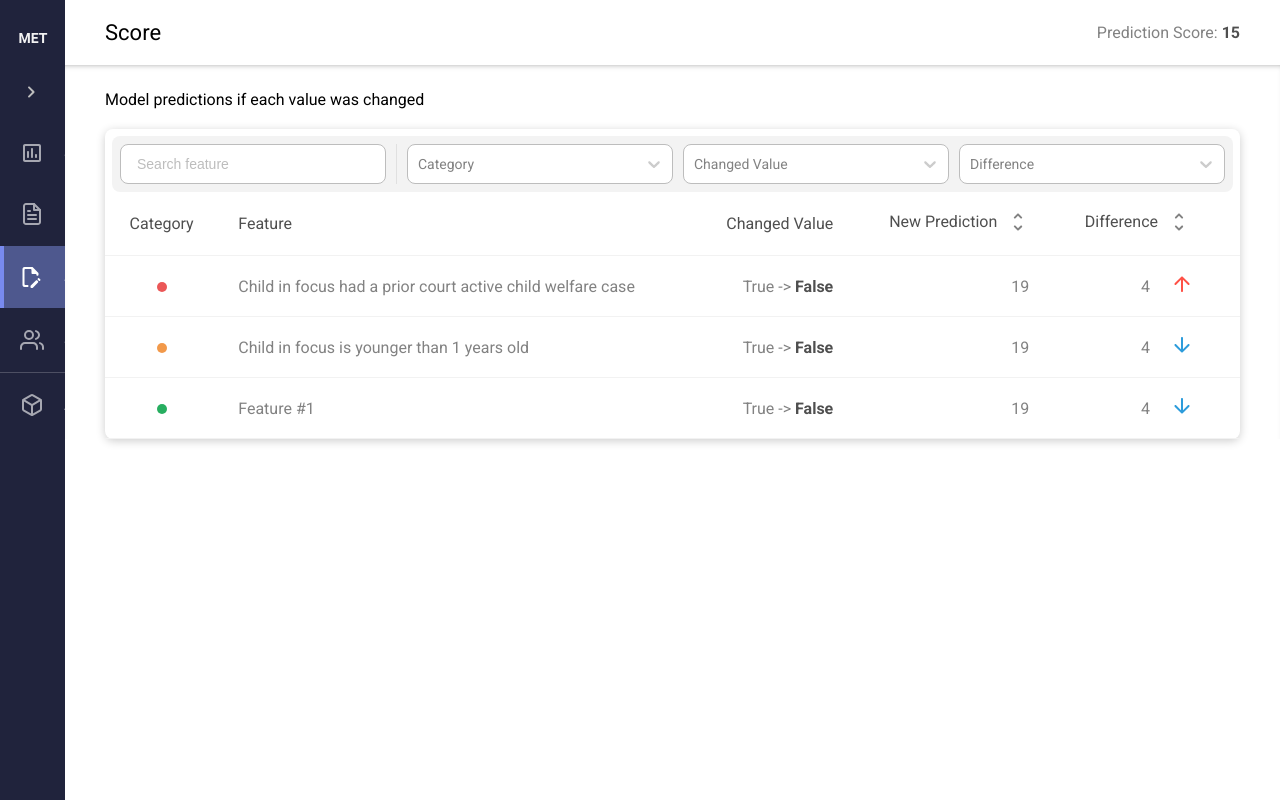
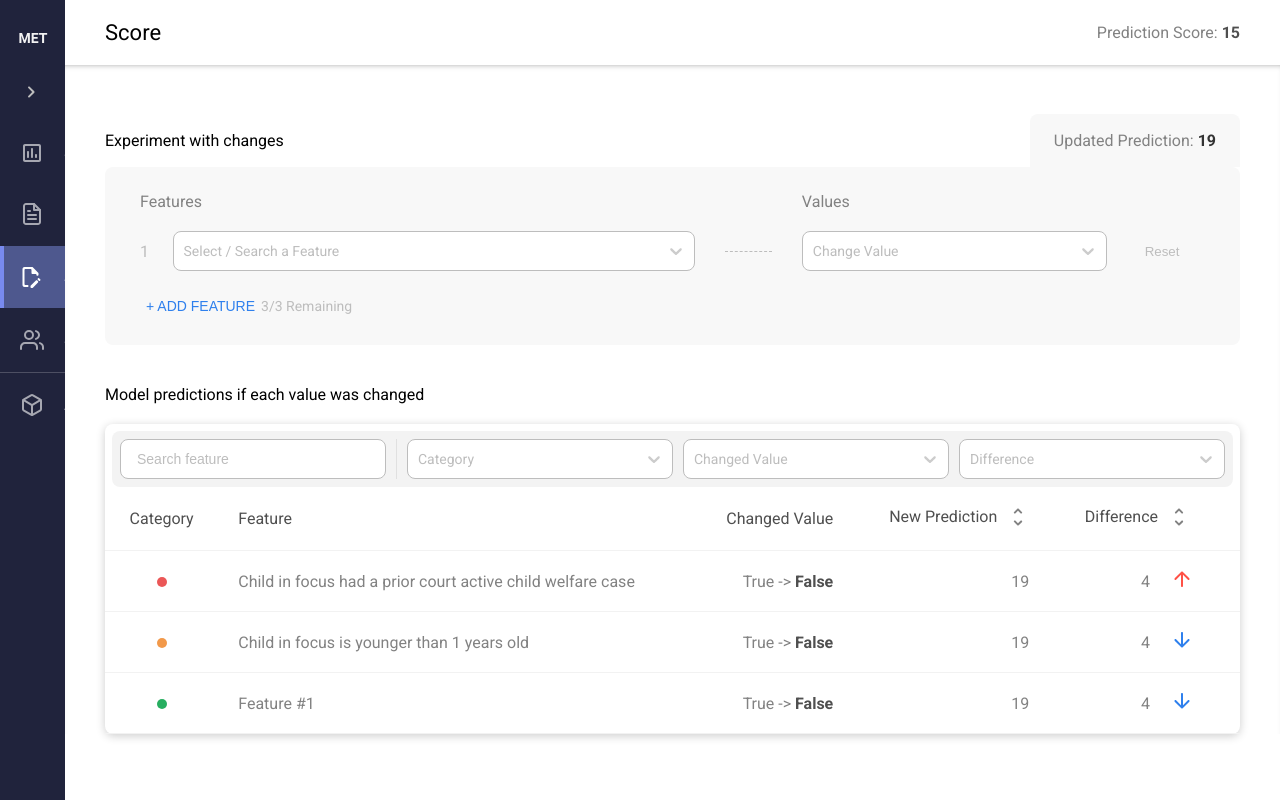
Before and after one commit to sibyl-dev/sibyl-api, a React (Create React App) app in the folder client/: page /sandbox in a window 1280 px wide. Built offline with nearby package versions, Linux system fonts and the light colour scheme.

Commit message:
Sandbox filters, near ready

```diff
--- a/client/src/App.js
+++ b/client/src/App.js
@@ -9,10 +9,11 @@ import './assets/sass/main.scss';
 class App extends Component {
   render() {
     const { isSidebarCollapsed } = this.props;
+    const dashContainerClassNames = isSidebarCollapsed ? 'dash-container full-width' : 'dash-container';
     return (
       <div className="main-wrapper">
         <Sidebar />
-        <div className={`dash-container ${isSidebarCollapsed && `full-width`}`}>
+        <div className={dashContainerClassNames}>
           <Header />
           <Dashboard />
         </div>
--- a/client/src/assets/sass/colors.scss
+++ b/client/src/assets/sass/colors.scss
@@ -6,3 +6,5 @@ $light-gray: #bdbdbd;
 $mauve: #788aef;
 $dark-gray: rgba(224, 224, 224, 0.4); //E0E0E0
 $mid-gray: #f2f2f2;
+$exp-bg: #f8f8f8;
+$light-blue: #2f80ed;
--- a/client/src/assets/sass/form.scss
+++ b/client/src/assets/sass/form.scss
@@ -13,3 +13,28 @@ input {
         color: $light-gray;
     }
 }
+
+button {
+    cursor: pointer;
+    outline: none;
+    &:disabled {
+        cursor: not-allowed;
+    }
+
+    &.clean {
+        border: none;
+        background: none;
+        &:hover {
+            background: none;
+        }
+    }
+
+    &.trash {
+        &:hover {
+            path {
+                fill: $dark-red;
+                transition: all 0.2s ease-in-out;
+            }
+        }
+    }
+}
--- a/client/src/assets/sass/main.scss
+++ b/client/src/assets/sass/main.scss
@@ -8,11 +8,13 @@
     width: 100%;
     min-width: 1200px;
     .dash-container {
-        float: left;
         width: calc(100% - 224px);
-        transition: width 0.2s ease-in-out;
+        transition: width 0.2s ease-in-out, transform 0.2s ease-in-out;
+        padding-bottom: 30px;
+        transform: translateX(224px);
         &.full-width {
             width: calc(100% - 65px);
+            transform: translateX(65px);
         }
     }
 }
--- a/client/src/components/Sandbox/Sandbox.js
+++ b/client/src/components/Sandbox/Sandbox.js
@@ -6,6 +6,7 @@ import Search from '../common/Search';
 
 import './Sandbox.scss';
 import { ArrowIcon, SortIcon } from '../../assets/icons/icons';
+import SandboxFilters from './SandboxFilters';
 
 // mock search result
 const hayStack = [
@@ -20,6 +21,7 @@ class Sandbox extends Component {
   render() {
     return (
       <div className="component-wrapper">
+        <SandboxFilters />
         <div className="dash-title">
           <h4>Model predictions if each value was changed</h4>
         </div>
--- a/client/src/components/Sandbox/Sandbox.scss
+++ b/client/src/components/Sandbox/Sandbox.scss
@@ -1,14 +1,102 @@
+@import '../../assets/sass/colors.scss';
 .dash-controls {
     display: flex;
     li {
         flex: 1;
         margin-right: 10px;
+
         &.sep {
             flex: 0;
             border-right: 1px solid #e0e0e0;
         }
+
         &:last-child {
             margin-right: 0;
         }
     }
 }
+
+.sandbox-filters {
+    margin: 24px 0 40px 0;
+    td {
+        padding: 5px 10px;
+        &.counter {
+            color: $light-gray;
+        }
+    }
+    thead td {
+        padding: 0 10px 15px 10px;
+    }
+
+    header {
+        display: flex;
+        justify-content: space-between;
+        align-items: center;
+
+        h4 {
+            display: inline-block;
+            justify-content: flex-start;
+        }
+
+        .filter-tab {
+            display: inline-block;
+            border-top-left-radius: 8px;
+            border-top-right-radius: 8px;
+            justify-content: flex-end;
+            padding: 17px 24px;
+
+            strong {
+                color: #333;
+            }
+        }
+    }
+
+    .filter-wrapper,
+    .filter-tab {
+        background: $exp-bg;
+    }
+
+    .filter-wrapper {
+        padding: 25px;
+        border-radius: 8px;
+    }
+
+    .separator {
+        border-top: 1px dashed $light-gray;
+        margin: 0 10px;
+    }
+
+    button {
+        &.add-feature {
+            font-size: 14px;
+            color: $light-blue;
+            text-transform: uppercase;
+        }
+        &.reset-feature {
+            color: $light-gray;
+            transition: all 0.2s ease-in-out;
+            &:hover {
+                color: $dark-red;
+            }
+        }
+    }
+
+    ul {
+        &.feature-controls {
+            font-size: 14px;
+            width: 55px;
+            display: flex;
+            justify-content: space-between;
+        }
+    }
+
+    tfoot {
+        td {
+            padding-top: 20px;
+        }
+        .max-count {
+            font-size: 14px;
+            color: $light-gray;
+        }
+    }
+}
--- /dev/null
+++ b/client/src/components/Sandbox/SandboxFilters.js
@@ -0,0 +1,189 @@
+import React, { Component } from 'react';
+import Select from 'react-select';
+import { TrashIcon } from '../../assets/icons/icons';
+
+const featureOptions = [
+  { value: 'All', label: 'All', icon: 'all', isFixed: true },
+  { value: 'Category 1', label: 'Category 1', icon: 'red', isFixed: true },
+  { value: 'Category 2', label: 'Category 2', icon: 'blue', isFixed: true },
+  { value: 'Category 3', label: 'Category 3', icon: 'green', isFixed: true },
+  { value: 'Category 4', label: 'Category 4', icon: 'red', isFixed: true },
+  { value: 'Category 5', label: 'Category 5', icon: 'orange', isFixed: true },
+];
+
+const featureValues = [
+  { value: 'All', label: 'All', isFixed: true },
+  { value: 'True -> False', label: 'True -> False', isFixed: true },
+  { value: 'False -> True', label: 'False -> True', isFixed: true },
+  { value: 'Categorycal', label: 'Categorycal', isFixed: true },
+  { value: 'Numerical', label: 'Numerical', isFixed: true },
+];
+
+class SandboxFilters extends Component {
+  constructor(props) {
+    super(props);
+    this.state = {
+      featuresCount: [0],
+      maxFeaturesCount: 4,
+      storedFeatures: {},
+      storedValues: {},
+    };
+    this.onAddFeature = this.onAddFeature.bind(this);
+  }
+
+  renderFeatureComponent() {
+    const { featuresCount, storedFeatures, storedValues } = this.state;
+
+    return featuresCount.map((currentFeature, featureIndex) => {
+      const selectedFeature = Object.keys(storedFeatures).length ? storedFeatures[featureIndex] : null;
+      const selectedValue = Object.keys(storedValues).length ? storedValues[featureIndex] : null;
+      return (
+        <tr key={`${currentFeature}_${featureIndex}`}>
+          <td width="3%" className="counter">
+            {featureIndex + 1}
+          </td>
+          <td width="50%">
+            <Select
+              isSearchable={true}
+              isMulti={false}
+              classNamePrefix="sibyl-select"
+              className="sibyl-select"
+              options={featureOptions}
+              placeholder="Select / Search a Feature"
+              onChange={(value) => this.onFeatureOptionUpdate(featureIndex, value)}
+              value={selectedFeature}
+            />
+          </td>
+          <td>
+            <div className="separator" />
+          </td>
+          <td width="30%">
+            <Select
+              isSearchable={false}
+              isMulti={false}
+              classNamePrefix="sibyl-select"
+              className="sibyl-select"
+              options={featureValues}
+              placeholder="Change Value"
+              onChange={(value) => this.onFeatureValueUpdate(featureIndex, value)}
+              value={selectedValue}
+            />
+          </td>
+          <td align="center" width="9%">
+            <ul className="feature-controls">
+              <li>
+                <button type="button" className="clean reset-feature" onClick={() => this.onResetFeature(featureIndex)}>
+                  Reset
+                </button>
+              </li>
+              <li>
+                {featureIndex !== 0 && (
+                  <button type="button" className="clean trash" onClick={() => this.onRemoveFeature(featureIndex)}>
+                    <TrashIcon />
+                  </button>
+                )}
+              </li>
+            </ul>
+          </td>
+        </tr>
+      );
+    });
+  }
+
+  onResetFeature(featureIndex) {
+    this.setState({
+      storedFeatures: {
+        ...this.state.storedFeatures,
+        [featureIndex]: null,
+      },
+      storedValues: {
+        ...this.state.storedValues,
+        [featureIndex]: null,
+      },
+    });
+  }
+
+  onFeatureOptionUpdate(featureIndex, featureValue) {
+    this.setState({
+      storedFeatures: {
+        ...this.state.storedFeatures,
+        [featureIndex]: featureValue,
+      },
+    });
+  }
+
+  onFeatureValueUpdate(valueIndex, value) {
+    this.setState({
+      storedValues: {
+        ...this.state.storedValues,
+        [valueIndex]: value,
+      },
+    });
+  }
+
+  onAddFeature() {
+    const { featuresCount, maxFeaturesCount } = this.state;
+    if (featuresCount.length === maxFeaturesCount) {
+      return null;
+    }
+
+    this.setState({ featuresCount: [...featuresCount, featuresCount.length + 1] });
+  }
+
+  onRemoveFeature(featureIndex) {
+    const { featuresCount, storedFeatures, storedValues } = this.state;
+    if (featuresCount.length === 1) {
+      return;
+    }
+
+    featuresCount.splice(featuresCount.indexOf(featureIndex), 1);
+    delete storedFeatures[featureIndex];
+    delete storedValues[featureIndex];
+    this.setState({ featuresCount });
+  }
+
+  render() {
+    const { featuresCount, maxFeaturesCount } = this.state;
+
+    return (
+      <div className="sandbox-filters">
+        <header>
+          <h4>Experiment with changes</h4>
+          <div className="filter-tab">
+            Updated Prediction: <strong>19</strong>
+          </div>
+        </header>
+        <div className="filter-wrapper">
+          <table>
+            <thead>
+              <tr>
+                <td colSpan="3">Features</td>
+                <td colSpan="2">Values</td>
+              </tr>
+            </thead>
+            <tbody>{this.renderFeatureComponent()}</tbody>
+            <tfoot>
+              <tr>
+                <td colSpan="5">
+                  <button
+                    type="button"
+                    className="clean add-feature"
+                    onClick={this.onAddFeature}
+                    disabled={featuresCount.length === maxFeaturesCount}
+                  >
+                    + Add Feature
+                  </button>
+                  <span className="max-count">
+                    {maxFeaturesCount - featuresCount.length}/{maxFeaturesCount - 1} Remaining
+                  </span>
+                </td>
+              </tr>
+            </tfoot>
+          </table>
+        </div>
+      </div>
+    );
+  }
+}
+
+export default SandboxFilters;
--- a/client/src/components/Sidebar/Sidebar.js
+++ b/client/src/components/Sidebar/Sidebar.js
@@ -17,9 +17,10 @@ import './Sidebar.scss';
 class Sidebar extends Component {
   render() {
     const { toggleSidebarState, isSidebarCollapsed, setActivePage } = this.props;
+    const sidebarClassNames = isSidebarCollapsed ? 'sidebar' : 'sidebar expanded';
 
     return (
-      <div className={`sidebar ${!isSidebarCollapsed && `expanded`}`}>
+      <div className={sidebarClassNames}>
         <div className="logo">
           <MetLogo state={!isSidebarCollapsed && `full`} />
         </div>
--- a/client/src/components/Sidebar/Sidebar.scss
+++ b/client/src/components/Sidebar/Sidebar.scss
@@ -6,9 +6,9 @@
     padding-top: 28px;
     background: $dark-blue;
     transition: all 0.2s ease-in-out;
-    float: left;
     overflow: hidden;
-
+    position: fixed;
+    z-index: 1;
     .menu {
         a {
             display: block;
--- a/client/src/components/common/styles/Form.scss
+++ b/client/src/components/common/styles/Form.scss
@@ -39,4 +39,14 @@
             margin-right: 10px;
         }
     }
+
+    .sibyl-select__placeholder {
+        color: $light-gray;
+    }
+
+    input {
+        &[type='text'] {
+            height: 20px;
+        }
+    }
 }
```
Also changed, not shown: client/src/assets/icons/icons.js (+9 -0 lines).
